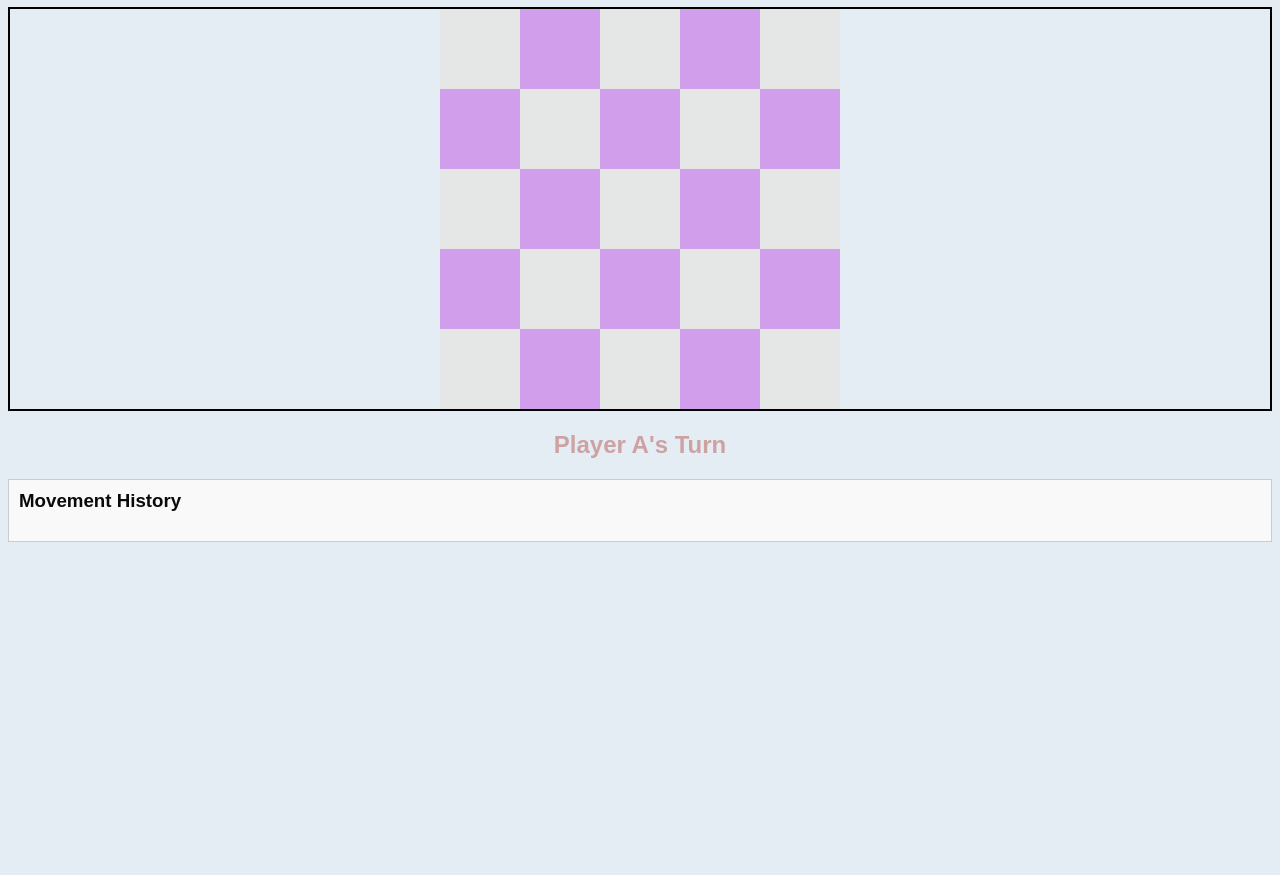
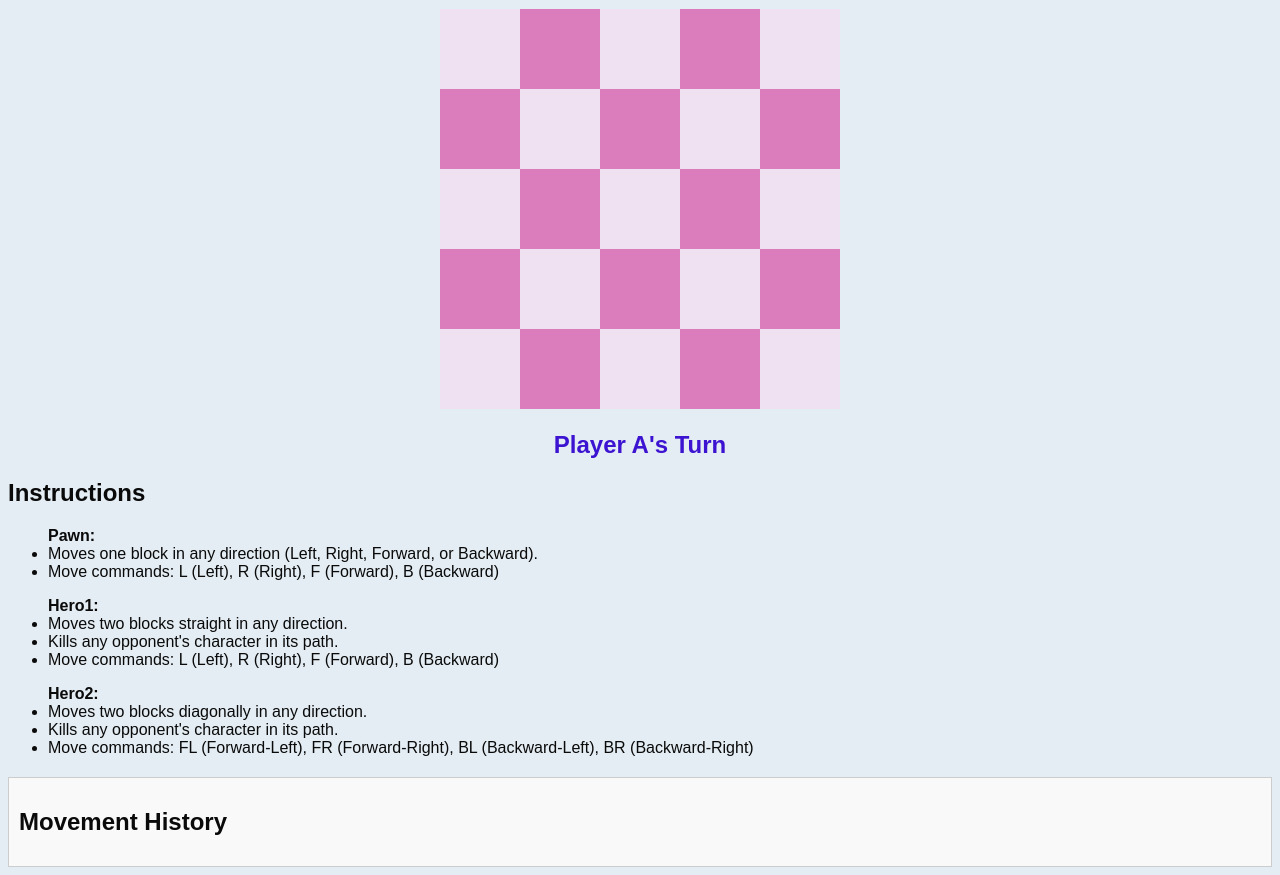
Before and after one commit to pratiksha259/Pratiksha-Dubey-21BHI10013, a website: page index.html in a window 1280 px wide. Shown: the part 73-948 px from the top of the page. Before the commit the page ends 800 px from the top, so only its background shows below. Drawn offline with Linux system fonts and the light colour scheme.

Commit message:
Update index.html

```diff
--- a/index.html
+++ b/index.html
@@ -3,7 +3,7 @@
 <head>
     <meta charset="UTF-8">
     <meta name="viewport" content="width=device-width, initial-scale=1.0">
-    <title>Turn-based Chess-like Game with Websocket Communication</title>
+    <title>Chess Based Game- 21BHI10013</title>
     <link rel="stylesheet" href="styles.css">
     <style>
 
@@ -14,7 +14,7 @@
             gap: 0;
             justify-content: center;
             margin: 20px auto;
-            border: 2px solid rgb(0, 0, 0);
+
         }
 
         .box {
@@ -26,19 +26,19 @@
         }
 
         .box:nth-child(odd) {
-            background-color: #e6e6e6ef;
+            background-color: #f1e1f3ef;
         }
 
         .box:nth-child(even) {
-            background-color: #a706dd58;
+            background-color: #d30c8780;
         }
 
         .box.selected {
-            border: 2px solid #c9641c;
+            border: 2px solid #38beb8;
         }
 
         .box.highlight {
-            background-color: #ff3bb4;
+            background-color: #6d1d9b;
         }
 
         .allimg {
@@ -54,12 +54,12 @@
         .turn-indicator {
             margin-top: 20px;
             font-size: 24px;
-            color: #cea2a2;
+            color: #3c13d1;
         }
     </style>
 </head>
 <body>
-    <h1 style="text-align: center;">HitWicket - Chess Like Game</h1>
+    <h1 style="text-align: center;">HitWicket - Chess Like Game 21BHI10013</h1>
     <div class="container">
         <!-- Boxes will be dynamically filled by JavaScript -->
         <!-- 5x5 Grid Setup -->
@@ -95,10 +95,35 @@
     </div>
 
     <div class="turn-indicator">Player A's Turn</div>
-    <div class="history">
-        <h3>Movement History</h3>
-        <ul class="history-list"></ul>
+
+    <div class="container1">
+        <div class="instructions">
+            <h2>Instructions</h2>
+            <p><ul><b>Pawn:</b>
+                <li>Moves one block in any direction (Left, Right, Forward, or Backward).</li>
+                <li>Move commands: L (Left), R (Right), F (Forward), B (Backward)</li>
+                </ul>
+                <ul><b>Hero1:</b>
+                <li>Moves two blocks straight in any direction.</li>
+                <li>Kills any opponent's character in its path.</li>
+                <li>Move commands: L (Left), R (Right), F (Forward), B (Backward)</li>
+                </ul>
+                <ul><b>Hero2:</b>
+                <li>Moves two blocks diagonally in any direction.</li>
+                <li>Kills any opponent's character in its path.</li>
+                <li>Move commands: FL (Forward-Left), FR (Forward-Right), BL (Backward-Left), BR (Backward-Right)</li>
+                </ul>
+
+            </p>
+        </div>
+        <div class="history">
+            <h2>Movement History</h2>
+            <ul class="history-list">
+            </ul>
+        </div>
     </div>
+
+
     <style>
         /* Add some basic styles for the popup */
         .win-popup {
```
